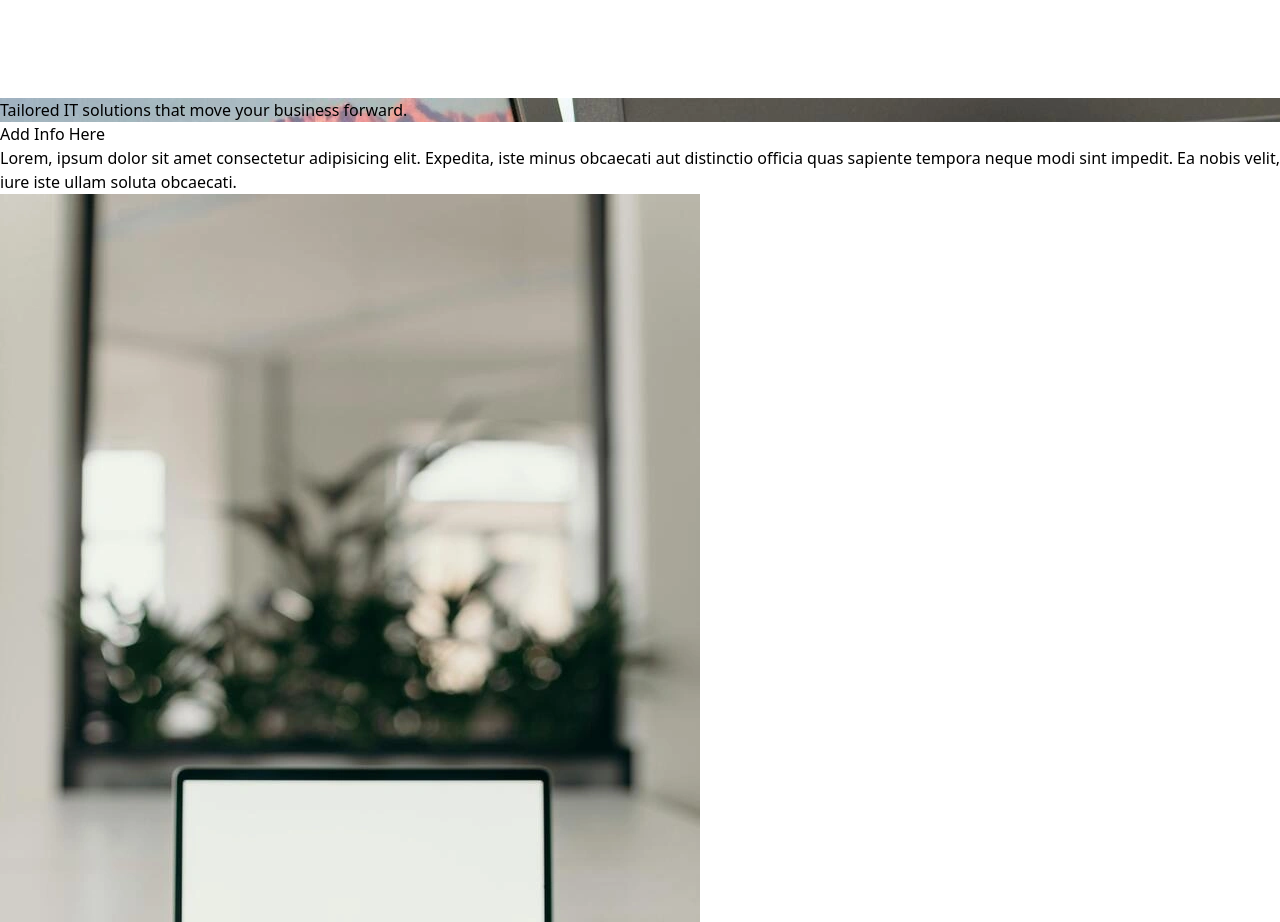
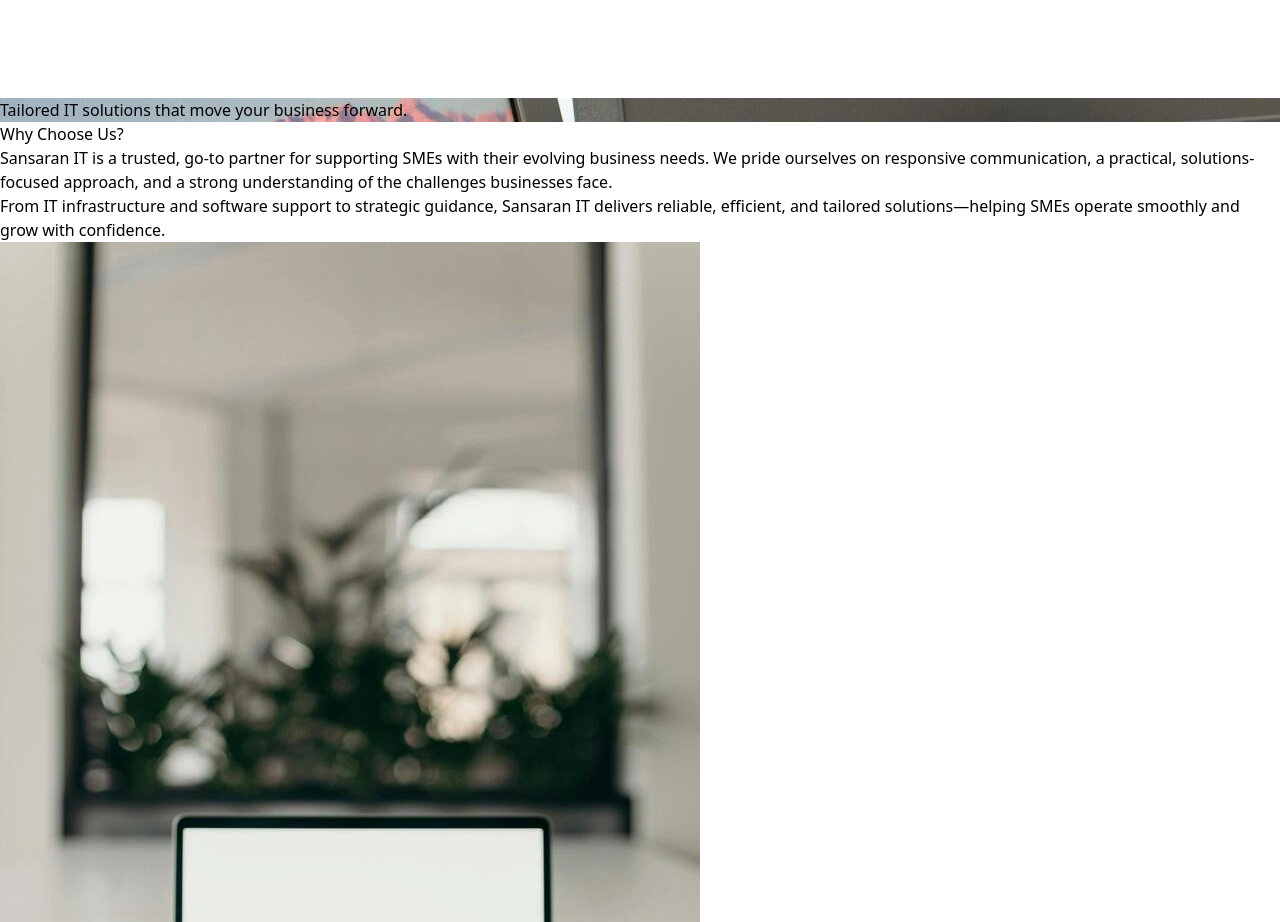
Before and after one commit to jamltg/sansaranIT, a React (Vite) app: page / in a window 1280 px wide. Shown: the part 7100-8022 px from the top of the page. Built offline with nearby package versions, Linux system fonts and the light colour scheme.

Commit message:
add 'Why Choose Us' section

```diff
--- a/src/components/HomeText.jsx
+++ b/src/components/HomeText.jsx
@@ -6,11 +6,13 @@
       <div className="max-w-[1200px] mx-auto flex flex-col md:flex-row items-center gap-10">
 
         {/* Text Section */}
-        <div className="md:w-1/2 w-full text-center md:text-left">
-          <h2 className="text-3xl font-extrabold text-[#1f5175] mb-4">Add Info Here</h2>
-          <p className="text-gray-700 leading-relaxed">
-            Lorem, ipsum dolor sit amet consectetur adipisicing elit. Expedita, iste minus obcaecati aut distinctio officia quas sapiente tempora neque modi sint impedit. Ea nobis velit, iure iste ullam soluta obcaecati.
+        <div className="md:w-1/2 w-full text-center">
+          <h2 className="text-3xl font-extrabold text-[#1f5175] mb-4 text-center md:text-left">Why Choose Us?</h2>
+          <p className="text-gray-700 mb-4 leading-relaxed md:text-left">
+            Sansaran IT is a trusted, go-to partner for supporting SMEs with their evolving business needs.
+            We pride ourselves on responsive communication, a practical, solutions-focused approach, and a strong understanding of the challenges businesses face.
           </p>
+          <p className="text-gray-700 leading-relaxed md:text-left">From IT infrastructure and software support to strategic guidance, Sansaran IT delivers reliable, efficient, and tailored solutions—helping SMEs operate smoothly and grow with confidence.</p>
         </div>
 
         {/* Image Section */}
```
